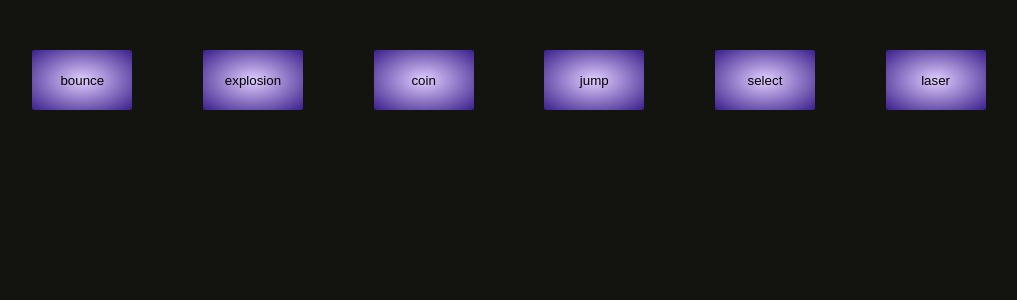
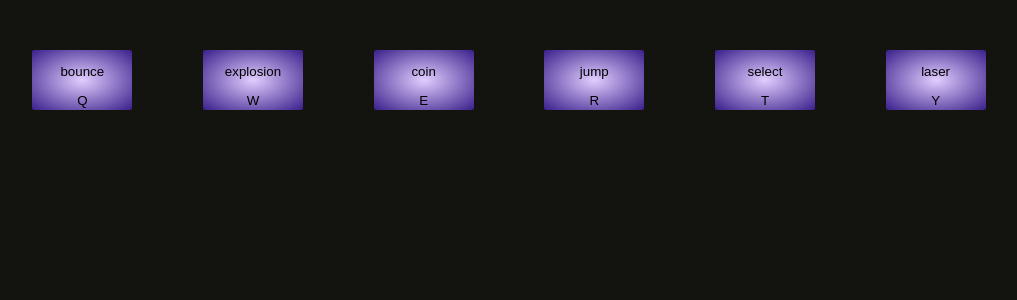
Before and after one commit to DanilaLeontyev/drum-kit-front, a React app: page / in a window 1280 px wide. Shown: the top 300 px of the page, without its empty margins (131-1148 px from the left). Built offline with nearby package versions, Linux system fonts and the light colour scheme.

Commit message:
add play sound when press key

```diff
--- a/src/DrumKit/DrumButton.tsx
+++ b/src/DrumKit/DrumButton.tsx
@@ -26,13 +26,14 @@ export const DrumButton = (props: DrumButtonProps) => {
         if (audio.ended) {
           setButtonClassName(initState.buttonClassName)
         }
-      }, Math.floor(audio.duration * 1000 + 100))
+      }, Math.floor(audio.duration * 1000 + 150))
     };
   }
 
   return (
-    <button ref={buttonRef} className={buttonClassName.join(' ')} onClick={onPlayClick}>
-      {props.button.name}
+    <button data-key={props.button.keycode.eventCode} ref={buttonRef} className={buttonClassName.join(' ')} onClick={onPlayClick}>
+      <p>{props.button.name}</p>
+      <p>{props.button.keycode.name}</p>
       <audio ref={audioRef} src={process.env.PUBLIC_URL + props.button.sound} />
     </button>
 
--- /dev/null
+++ b/src/DrumKit/DrumButtonsList.ts
@@ -0,0 +1,52 @@
+import { DrumButtons } from './types';
+
+export const DrumButtonsList: DrumButtons = [
+  {
+    name: 'bounce',
+    sound: 'assets/8bitkit-bounce.wav',
+    keycode: {
+      name: 'Q',
+      eventCode: '81',
+    }
+  },
+  {
+    name: 'explosion',
+    sound: 'assets/8bitkit-explosion-2.wav',
+    keycode: {
+      name: 'W',
+      eventCode: '87',
+    }
+  },
+  {
+    name: 'coin',
+    sound: 'assets/8bitkit-coin-3.wav',
+    keycode: {
+      name: 'E',
+      eventCode: '69',
+    }
+  },
+  {
+    name: 'jump',
+    sound: 'assets/8bitkit-jump-4.wav',
+    keycode: {
+      name: 'R',
+      eventCode: '82',
+    }
+  },
+  {
+    name: 'select',
+    sound: 'assets/8bitkit-select-2.wav',
+    keycode: {
+      name: 'T',
+      eventCode: '84',
+    }
+  },
+  {
+    name: 'laser',
+    sound: 'assets/8bitkit-laser-2.wav',
+    keycode: {
+      name: 'Y',
+      eventCode: '89',
+    }
+  },
+]
--- a/src/DrumKit/index.tsx
+++ b/src/DrumKit/index.tsx
@@ -1,36 +1,23 @@
 import './style.css';
 import React from 'react';
-import { DrumButtons } from './types';
 import { DrumButton } from './DrumButton';
+import { DrumButtonsList } from './DrumButtonsList';
 
-const DrumButtonsList: DrumButtons = [
-  {
-    name: 'bounce',
-    sound: 'assets/8bitkit-bounce.wav',
-  },
-  {
-    name: 'explosion',
-    sound: 'assets/8bitkit-explosion-2.wav',
-  },
-  {
-    name: 'coin',
-    sound: 'assets/8bitkit-coin-3.wav',
-  },
-  {
-    name: 'jump',
-    sound: 'assets/8bitkit-jump-4.wav',
-  },
-  {
-    name: 'select',
-    sound: 'assets/8bitkit-select-2.wav',
-  },
-  {
-    name: 'laser',
-    sound: 'assets/8bitkit-laser-2.wav',
-  },
-]
+const playSound = (e: KeyboardEvent) => {
+  const button: HTMLButtonElement | null = document.querySelector(`button[data-key="${e.keyCode}"]`)
+  if (button) {
+    button.click()
+  }
+}
 
 export const DrumKit = () => {
+  React.useEffect(() => {
+    window.onkeydown = playSound;
+    return () => {
+      window.onkeydown = null;
+    }
+  }, [])
+
   return (
     <div className="ButtonContainer">
       {
--- a/src/DrumKit/style.css
+++ b/src/DrumKit/style.css
@@ -14,7 +14,6 @@
   width: 100px;
   height: 60px;
   background: radial-gradient(#e1ceff, #3a1f8b);
-  padding: 20px;
   border-radius: 2px;
   cursor: pointer;
   margin-bottom: 20px;
--- a/src/DrumKit/types.ts
+++ b/src/DrumKit/types.ts
@@ -1,6 +1,12 @@
 export type DrumButton = {
   name: string;
   sound: string;
+  keycode: Keycode;
+}
+
+export type Keycode = {
+  name: string;
+  eventCode: string;
 }
 
 export type DrumButtons = DrumButton[];
```
